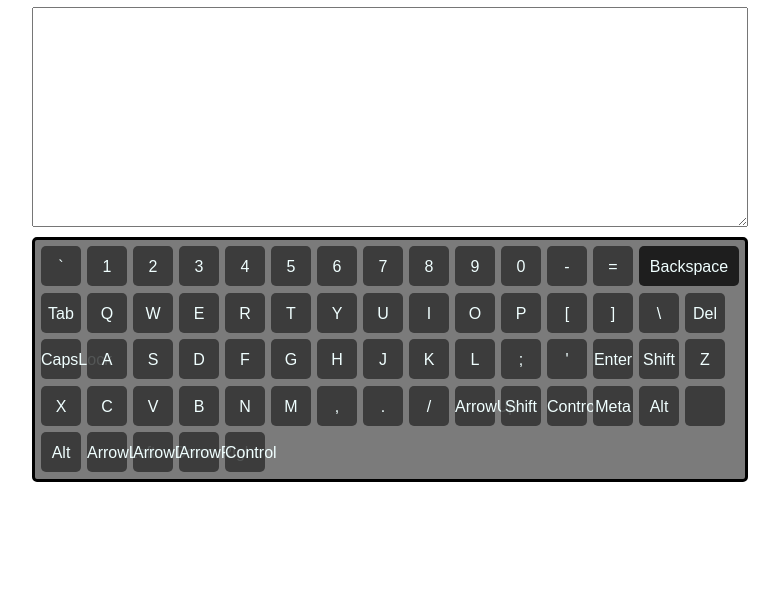
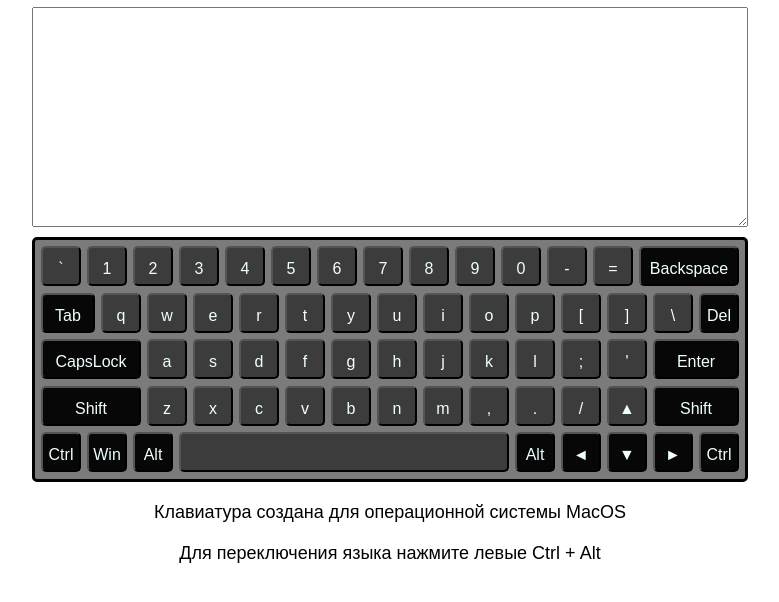
Before and after one commit to MaksimDolgonosov/virtual-keyboard, a website: page index.html in a window 1280 px wide. Shown: the part 56-658 px from the top of the page, without its empty margins (250-1029 px from the left). Drawn offline with Linux system fonts and the light colour scheme.

Commit message:
feat: add function for CapsLock button. But it doesn't works correct

```diff
--- a/script.js
+++ b/script.js
@@ -14,30 +14,74 @@ window.addEventListener('DOMContentLoaded', () => {
   const keyboard = document.createElement('div');
   keyboard.classList.add('keyboard');
   keyboardWrpapper.append(keyboard);
+  let detectedOS;
+  if (navigator.userAgent.indexOf('Win') !== -1) {
+    detectedOS = 'Windows';
+  } else {
+    detectedOS = 'MacOS';
+  }
+  const os = document.createElement('div');
+  os.classList.add('os');
+  os.textContent = `Клавиатура создана для операционной системы ${detectedOS}`;
+  keyboardWrpapper.append(os);
 
-  const enKeyboard = ['`', '1', '2', '3', '4', '5', '6', '7', '8', '9', '0', '-', '=', 'Backspace', 'Tab', 'q', 'w', 'e', 'r', 't', 'y', 'u', 'i', 'o', 'p', '[', ']', '\\', 'Delete', 'CapsLock', 'A', 'S', 'D', 'F', 'G', 'H', 'J', 'K', 'L', ';', "'", 'Enter', 'Shift', 'Z', 'X', 'C', 'V', 'B', 'N', 'M', ',', '.', '/', 'ArrowUp', 'Shift', 'Control', 'Meta', 'Alt', ' ', 'Alt', 'ArrowLeft', 'ArrowDown', 'ArrowRight', 'Control'];
+  const language = document.createElement('div');
+  language.classList.add('language');
+  language.textContent = 'Для переключения языка нажмите левые Ctrl + Alt';
+  keyboardWrpapper.append(language);
+  let capsLock = false;
+  const enKeyboard = ['`', '1', '2', '3', '4', '5', '6', '7', '8', '9', '0', '-', '=', 'Backspace', 'Tab', 'q', 'w', 'e', 'r', 't', 'y', 'u', 'i', 'o', 'p', '[', ']', '\\', 'Delete', 'CapsLock', 'a', 's', 'd', 'f', 'g', 'h', 'j', 'k', 'l', ';', "'", 'Enter', 'Shift', 'z', 'x', 'c', 'v', 'b', 'n', 'm', ',', '.', '/', 'ArrowUp', 'Shift', 'Control', 'Meta', 'Alt', ' ', 'Alt', 'ArrowLeft', 'ArrowDown', 'ArrowRight', 'Control'];
+
+  function initKeyBoard(caps) {
+    document.querySelector('.keyboard').innerHTML = '';
+    enKeyboard.forEach((btn) => {
+      const button = document.createElement('button');
+      button.classList.add('btn');
+      if (btn === 'Delete') {
+        button.textContent = 'Del';
+      } else if (btn === 'Control') {
+        button.textContent = 'Ctrl';
+      } else if (btn === 'Meta') {
+        button.textContent = 'Win';
+      } else if (btn === 'ArrowLeft') {
+        button.textContent = '◄';
+      } else if (btn === 'ArrowRight') {
+        button.textContent = '►';
+      } else if (btn === 'ArrowDown') {
+        button.textContent = '▼';
+      } else if (btn === 'ArrowUp') {
+        button.textContent = '▲';
+      } else if (btn === 'CapsLock') {
+        button.classList.add('caps');
+        button.textContent = `${btn}`;
+      } else {
+        console.log(caps, btn[0].toUpperCase());
+        if (caps) {
+          button.textContent = `${btn[0].toUpperCase()}`;
+        } else {
+          button.textContent = `${btn}`;
+        }
+      }
+      keyboard.append(button);
+    });
+  }
+  initKeyBoard(capsLock);
 
   // document.onkeydown = function codesOfBtns(event) {
   //   event.preventDefault();
 
   //   console.log(event.key);
   //   // textarea.value += event.key;
-  // }
-  enKeyboard.forEach((btn) => {
-    const button = document.createElement('div');
-    button.classList.add('btn');
-    if (btn === 'Delete') {
-      button.textContent = 'Del';
-      button.classList.add('del');
-    } else {
-      button.textContent = `${btn}`;
+  // };
+  keyboard.addEventListener('click', (e) => {
+    if (e.target.textContent === 'CapsLock' && e.target.classList.contains('caps_active')) {
+      e.target.classList.remove('caps_active');
+      capsLock = false;
+      initKeyBoard(capsLock);
+    } else if (e.target.textContent === 'CapsLock' && !e.target.classList.contains('caps_active')) {
+      e.target.classList.add('caps_active');
+      capsLock = true;
+      initKeyBoard(capsLock);
     }
-    if (btn === 'Backspace' || btn === 'Shift' || btn === 'Shift') {
-      button.classList.add('longBtn');
-    }
-    if (btn === 'Tab') {
-      button.classList.add('tab');
-    }
-    keyboard.append(button);
   });
 });
--- a/style.scss
+++ b/style.scss
@@ -5,6 +5,9 @@
   margin: 0;
   padding: 0;
 }
+
+$btn_black : rgba(7, 7, 7, 1);
+$btn_grey : rgba(44, 44, 44, 0.8);
 
 h1 {
   text-align: center;
@@ -15,7 +18,6 @@ h1 {
 
 .keyboard-wrpapper {
   width: 716px;
-
   margin: 10px auto 0 auto;
   display: flex;
   flex-direction: column;
@@ -47,8 +49,8 @@ h1 {
   width: 40px;
   height: 40px;
   border-radius: 5px;
-  background-color: rgba(44, 44, 44, 0.8);
-  text-transform: capitalize;
+  background-color: $btn_grey;
+  //text-transform: capitalize;
   margin-right: 6px;
   margin-bottom: 6px;
   color: azure;
@@ -58,27 +60,63 @@ h1 {
   cursor: pointer;
   transition: .2s all;
 
-  &:nth-of-type(14) {
+  &:nth-of-type(14),
+  &:nth-of-type(30),
+  &:nth-of-type(43) {
     width: 100px;
-    background-color: rgba(7, 7, 7, 0.8);
+    background-color: $btn_black;
+  }
+
+  &:nth-of-type(29),
+  &:nth-of-type(56),
+  &:nth-of-type(57),
+  &:nth-of-type(58),
+  &:nth-of-type(60),
+  &:nth-of-type(61),
+  &:nth-of-type(62),
+  &:nth-of-type(63),
+  &:nth-of-type(64) {
+    background-color: $btn_black;
+  }
+
+  &:nth-of-type(15) {
+    width: 54px;
+    background-color: $btn_black;
+  }
+
+  &:nth-of-type(42),
+  &:nth-of-type(55) {
+    width: 86px;
+    background-color: $btn_black;
+  }
+
+  &:nth-of-type(59) {
+    width: 330px;
+
   }
 
   &:hover {
-    background-color: rgb(77, 107, 0);
+    background-color: rgb(124, 143, 76);
     transition: .2s all;
+  }
+
+  &:active {
+    background-color: rgb(164, 228, 2);
+    transition: .2s all;
+    border-radius: 20px;
+    border: none;
+  }
+
+  &.caps_active {
+    transition: .2s all;
+    border: 2px solid rgb(164, 228, 2);
   }
 }
 
-// .btn.longBtn {
-//   width: 100px;
-//   background-color: rgba(7, 7, 7, 0.8);
-// }
+.os,
+.language {
+  font-size: 18px;
+  text-align: center;
+  margin-top: 20px;
 
-// .btn.tab {
-//   width: 50px;
-//   background-color: rgba(7, 7, 7, 0.8);
-// }
-// .btn.del {
-//   width: 44px;
-//   background-color: rgba(7, 7, 7, 0.8);
-// }
+}
```
Also changed, not shown: style.css.
